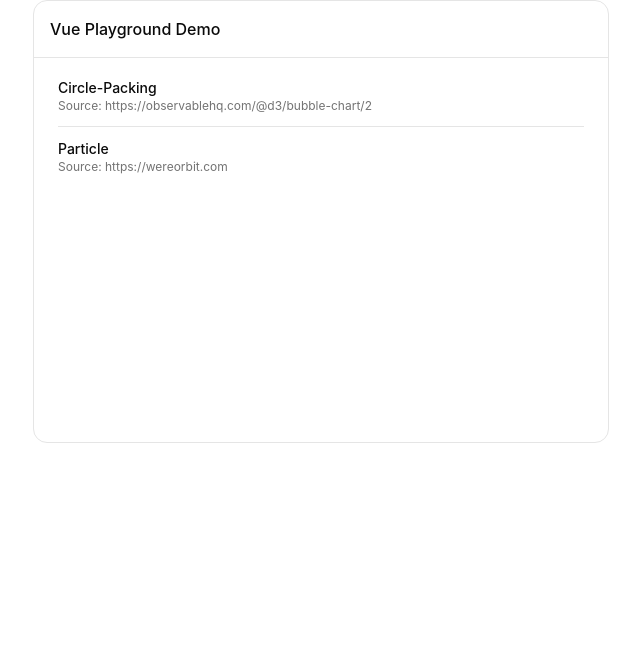
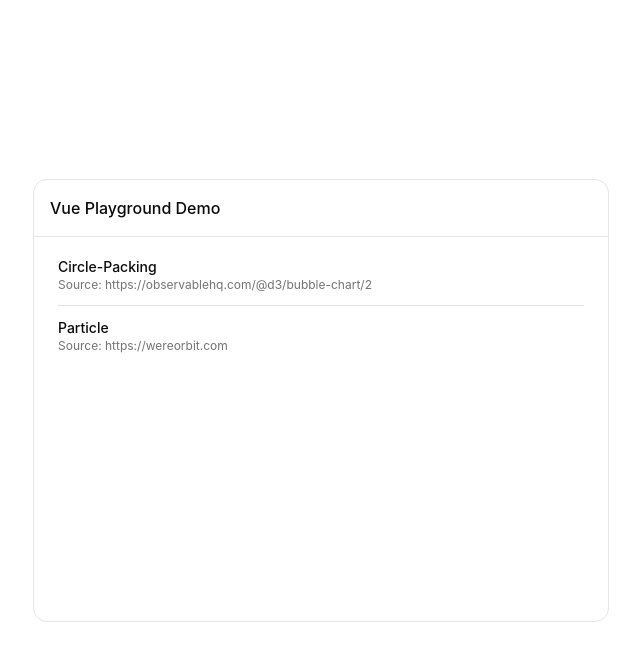
Before and after one commit to lonewolfyx/vue-playground, a Nuxt app: page / in a window 1280 px wide. Shown: the top 660 px of the page, without its empty margins (319-959 px from the left). Built offline with nearby package versions, Linux system fonts and the light colour scheme.

Commit message:
style(css): add nuxt container styling

```diff
--- a/app/assets/css/main.css
+++ b/app/assets/css/main.css
@@ -120,4 +120,7 @@
   body {
     @apply bg-background text-foreground;
   }
+  #__nuxt{
+    @apply relative w-full h-full;
+  }
 }
```
